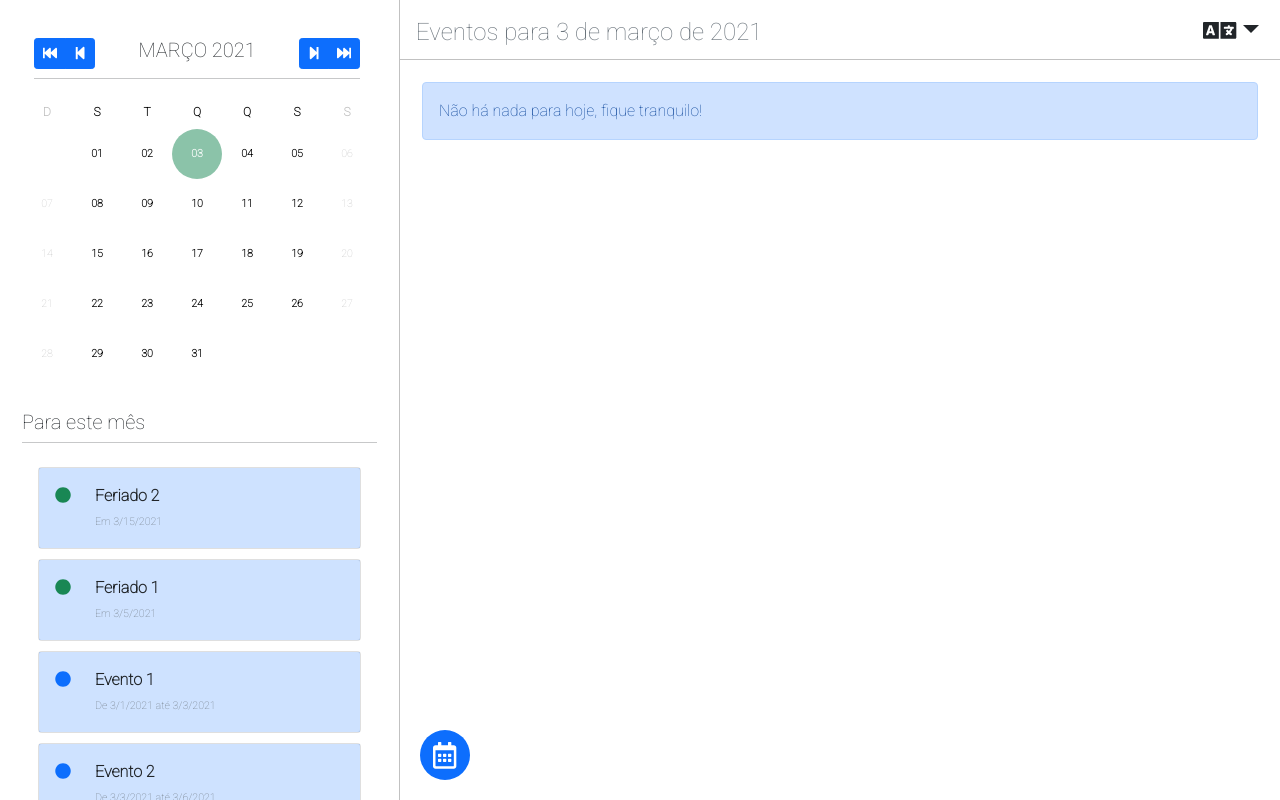
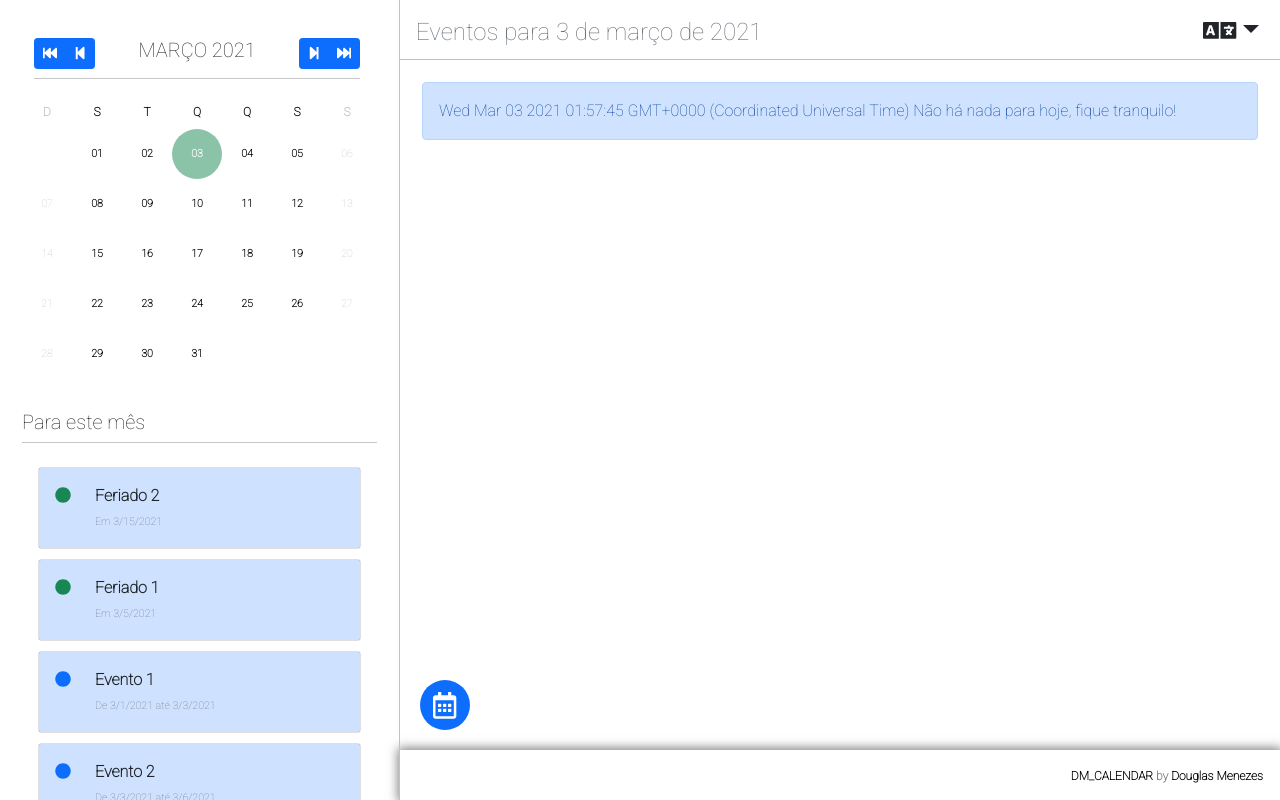
Before and after one commit to menezedouglas/custom-calendar, a Vue app: page / in a window 1280 px wide. Built offline with nearby package versions, Linux system fonts and the light colour scheme.

Commit message:
Controles finalizados, corrigindo bugs de lógica nas datas apresentadas ao usuário!

```diff
--- a/src/modules/day/component/index.vue
+++ b/src/modules/day/component/index.vue
@@ -24,7 +24,7 @@
         class="col-12"
       >
         <div class="alert alert-primary">
-          {{ lang.components.day.messages.nothing_today }}
+          {{ date }} {{ lang.components.day.messages.nothing_today }}
         </div>
       </div>
     </div>
--- a/src/modules/full/component/index.vue
+++ b/src/modules/full/component/index.vue
@@ -39,7 +39,7 @@
 
 #btn_left_bar {
   position: absolute;
-  bottom: 20px;
+  bottom: 70px;
   left: 420px;
   z-index: 100;
 
@@ -141,6 +141,26 @@
   background: rgba(13,110,253,.2);
 }
 
+.footer {
+  position: fixed;
+  bottom: 0;
+  right: 0;
+  width: calc(100% - 400px);
+  height: 50px;
+  padding: 17px;
+  box-shadow:  0 0 10px 2px rgba(0,0,0,.5);
+  z-index: -1;
+  color: rgba(0,0,0,.5);
+  text-align: right;
+  font-size: 9pt;
+  font-weight: bold;
+}
+
+.footer a {
+  text-decoration: none;
+  color: #000000;
+}
+
 </style>
 
 <template>
@@ -165,6 +185,10 @@
               mode="mini"
               :date="date"
               @changeDay="changeDay($event)"
+              @backwardMonth="changeMonthOrYear($event)"
+              @backwardYear="changeMonthOrYear($event)"
+              @forwardMonth="changeMonthOrYear($event)"
+              @forwardYear="changeMonthOrYear($event)"
             ></month>
           </div>
           <div class="col-12 pt-4">
@@ -251,6 +275,22 @@
         :date="date"
       ></day>
     </div>
+    <div class="footer">
+      <a
+        :href="configs.repository.url"
+        class="text-uppercase"
+        target="_blank"
+      >
+        {{ configs.name }}
+      </a>
+      by
+      <a
+        :href="configs.author.url"
+        target="_blank"
+      >
+        {{ configs.author.name }}
+      </a>
+    </div>
   </div>
 </template>
 
@@ -258,6 +298,7 @@
 import { component as month } from '@/modules/month'
 import { component as day } from '@/modules/day'
 import { mapActions, mapGetters } from 'vuex'
+import configs from '@/../package.json'
 export default {
   name: 'custom-calendar',
   props: {
@@ -286,7 +327,8 @@ export default {
       month: '',
       year: '',
       day: '',
-      events: []
+      events: [],
+      configs
     }
   },
   components: {
@@ -317,7 +359,14 @@ export default {
           const dataDate = new Date(data.date)
           const ref = (typeof param === 'object') ? param : new Date(param)
 
-          if (dataDate.getDate() === ref.getDate()) {
+          if (
+            (
+              dataDate.getDate() === ref.getDate()
+            ) &&
+            (
+              dataDate.getMonth() === ref.getMonth()
+            )
+          ) {
             this.events.push(data)
           }
         },
@@ -325,7 +374,20 @@ export default {
           const init = new Date(data.init)
           const end = new Date(data.end)
           const ref = (typeof param === 'object') ? param : new Date(param)
-          if ((init.getDate() <= ref.getDate()) && (end.getDate() >= ref.getDate())) {
+          if (
+            (
+              (
+                init.getDate() <= ref.getDate()
+              ) &&
+                (
+                  end.getDate() >= ref.getDate()
+                )
+            ) &&
+            (
+              init.getMonth() === ref.getMonth() ||
+              end.getMonth() === ref.getMonth()
+            )
+          ) {
             this.events.push(data)
           }
         },
@@ -333,7 +395,14 @@ export default {
           const dataDate = new Date(data.date)
           const ref = (typeof param === 'object') ? param : new Date(param)
 
-          if (dataDate.getDate() === ref.getDate()) {
+          if (
+            (
+              dataDate.getDate() === ref.getDate()
+            ) &&
+            (
+              dataDate.getMonth() === ref.getMonth()
+            )
+          ) {
             this.events.push(data)
           }
         }
@@ -379,6 +448,9 @@ export default {
           return `Em ${date.toLocaleDateString()}`
         }
       }
+    },
+    changeMonthOrYear (data) {
+      this.changeDay(data)
     }
   },
   mounted () {
--- a/src/modules/lang/languages/pt-br.js
+++ b/src/modules/lang/languages/pt-br.js
@@ -6,6 +6,7 @@ export default {
     'abril',
     'maio',
     'junho',
+    'julho',
     'agosto',
     'setembro',
     'outubro',
--- a/src/modules/month/components/index.vue
+++ b/src/modules/month/components/index.vue
@@ -238,8 +238,8 @@ export default {
         if (col >= 6) rows++
       })
     },
-    setDate () {
-      this.ActionSetDate(this.date)
+    setDate (date = null) {
+      this.ActionSetDate((date) || this.date)
       this.days = this.getDays()
     },
     setDay (day) {
@@ -286,41 +286,46 @@ export default {
         month: () => {
           const month = (this.getMonth() - 1 < 0) ? 11 : this.getMonth() - 1
           const year = (this.getMonth() - 1 < 0) ? this.getYear() - 1 : this.getYear()
-          const date = `${((month + 1).toString().length === 1) ? `0${month + 1}` : month + 1}/01/${year}`
-          console.log(date)
-          this.ActionSetDate(date)
+          const date = new Date(year, month, 1)
+          this.setDate(date)
+          this.setLanguage()
+          this.generateTable()
+          this.$emit('backwardMonth', date)
         },
         year: () => {
           const month = this.getMonth()
           const year = this.getYear() - 1
-          const date = `${((month + 1).toString().length === 1) ? `0${month + 1}` : month + 1}/01/${year}`
-          this.ActionSetDate(date)
+          const date = new Date(year, month, 1)
+          this.setDate(date)
+          this.setLanguage()
+          this.generateTable()
+          this.$emit('backwardYear', date)
         }
       }
-
       types[type]()
-      this.setLanguage()
-      this.generateTable()
     },
     forward (type) {
       const types = {
         month: () => {
-          const month = (this.getMonth() + 1 > 11) ? 1 : (this.getMonth() + 1)
+          const month = (this.getMonth() + 1 > 11) ? 0 : this.getMonth() + 1
           const year = (this.getMonth() + 1 > 11) ? this.getYear() + 1 : this.getYear()
-          const date = `${((month + 1).toString().length === 1) ? `0${month + 1}` : month + 1}/01/${year}`
-          this.ActionSetDate(date)
+          const date = new Date(year, month, 1)
+          this.setDate(date)
+          this.setLanguage()
+          this.generateTable()
+          this.$emit('forwardMonth', date)
         },
         year: () => {
           const month = this.getMonth()
           const year = this.getYear() + 1
-          const date = `${((month + 1).toString().length === 1) ? `0${month + 1}` : month + 1}/01/${year}`
-          this.ActionSetDate(date)
+          const date = new Date(year, month, 1)
+          this.setDate(date)
+          this.setLanguage()
+          this.generateTable()
+          this.$emit('forwardYear', date)
         }
       }
-
       types[type]()
-      this.setLanguage()
-      this.generateTable()
     }
   },
   mounted () {
```
